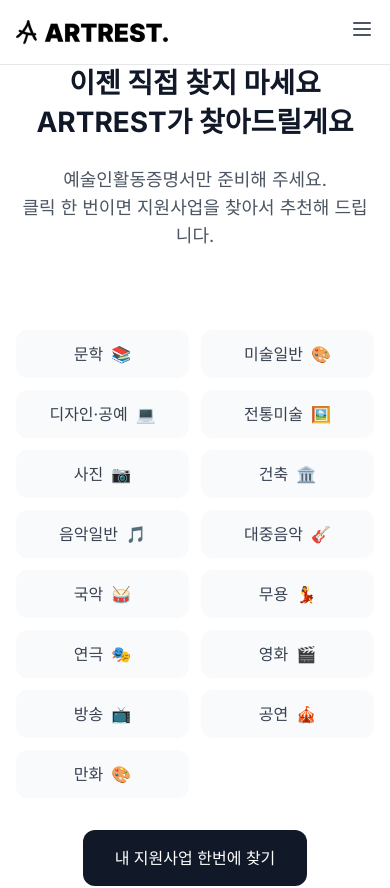
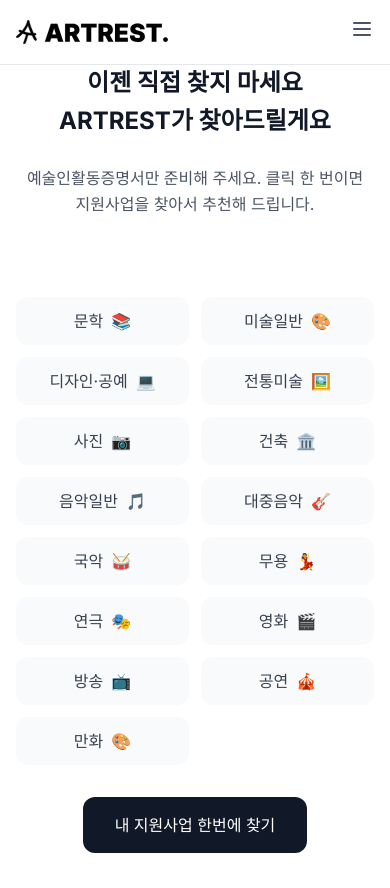
Before and after one commit to folioground/artrest_client, a Next.js app: page /service in a window 390 px wide. Shown: the top 888 px of the page. Built offline with nearby package versions, Linux system fonts and the light colour scheme.

Commit message:
fix3: resolve build errors

```diff
--- a/components/About.tsx
+++ b/components/About.tsx
@@ -78,7 +78,7 @@
          <div className="md:w-1/2">
            <span className="text-sm font-bold text-gray-500">Grow in Forest</span>
            <h3 className="text-2xl md:text-3xl font-bold text-gray-900 mt-2 mb-4">
-             예술가의 꿈을 키워줄 단 하나의 플랫폼
+             예술가의 꿈을 위한 유일한 플랫폼
            </h3>
            <p className="text-gray-600 leading-relaxed">
              예술가의 연 평균 소득은 456만원에 불과합니다. 하지만 이제는 다릅니다.
--- a/components/Services.tsx
+++ b/components/Services.tsx
@@ -1,6 +1,6 @@
 'use client'
 
-import { useEffect, useState } from 'react'
+import { useEffect, useState, useRef } from 'react'
 import Link from 'next/link'
 import Image from 'next/image'
 import { Swiper, SwiperSlide, SwiperProps } from 'swiper/react'
@@ -22,6 +22,12 @@
   title: string
   description: string
   alt: string
+}
+
+interface ServiceContentProps {
+  service: Service
+  isMobile: boolean
+  isFirst?: boolean
 }
 
 interface CategoryService extends ServiceBase {
@@ -78,7 +84,7 @@
     id: 'nft-portfolio',
     type: 'image',
     title: '작품 하나로 전 세계를 연결하다\nARTREST 디지털 갤러리',
-    description: '귀찮은 포트폴리오 관리도 디지털 갤러리에서 시작하세요.\n클릭 한 번으로 전시부터 판매까지.\n11조원의 글로벌 NFT 시장에서 당신의 가치를 높이세요.',
+    description: '포트폴리오 관리도 디지털 갤러리에서 시작하세요.\n클릭 한 번으로 전시부터 판매까지.\n11조원의 글로벌 NFT 시장에서 당신의 가치를 높이세요.',
     image: '/service-nft.jpg',
     alt: 'NFT와 포트폴리오 관리 서비스 소개'
   },
@@ -109,6 +115,7 @@
 
   return matches
 }
+
 
 const navigationStyles = `
   .swiper {
@@ -176,6 +183,20 @@
       scroll-snap-align: start;
       width: 100%;
     }
+
+    .opacity-0 {
+      opacity: 0;
+    }
+
+    .transform {
+      transform: translateY(4px);
+    }
+
+    .visible {
+      opacity: 1 !important;
+      transform: translateY(0) !important;
+      transition: all 0.6s ease-out !important;
+    }
   }
 `
 
@@ -196,13 +217,43 @@
 )
 
 // ServiceContent 컴포넌트 추출
-const ServiceContent = ({ service }: { service: Service }) => (
-  <div className="max-w-7xl mx-auto flex flex-col md:flex-row md:items-center md:justify-between gap-12">
+
+const ServiceContent = ({ service, isMobile, isFirst = false }: ServiceContentProps) => {
+  const sectionRef = useRef<HTMLDivElement>(null)
+
+  useEffect(() => {
+    if (!isMobile || isFirst) return;
+
+    const observer = new IntersectionObserver(
+      (entries) => {
+        entries.forEach((entry) => {
+          if (entry.isIntersecting) {
+            entry.target.classList.add('visible')
+          }
+        })
+      },
+      { threshold: 0.1 }
+    )
+
+    if (sectionRef.current) {
+      observer.observe(sectionRef.current)
+    }
+
+    return () => observer.disconnect()
+  }, [isMobile, isFirst])
+
+  return (
+    <div
+      ref={isMobile && !isFirst ? sectionRef : undefined}
+      className={`max-w-7xl mx-auto flex flex-col md:flex-row md:items-center md:justify-between gap-12
+        ${isMobile && !isFirst ? 'opacity-0 transform translate-y-4 transition-all duration-600 ease-out' : ''}`}
+    >
       <div className="w-full md:w-5/12 text-center md:text-left">
-      <h2 className="text-[28px] leading-[1.4] font-bold text-gray-900 mb-6 whitespace-pre-line">
+        <h2 className="text-[24px] md:text-[28px] leading-[1.6] md:leading-[1.4] font-bold text-gray-900 mb-6 whitespace-pre-line">
           {service.title}
         </h2>
-      <p className="text-lg text-gray-600 whitespace-pre-line">
+        <p className={`text-base md:text-lg text-gray-600
+          ${isMobile ? 'whitespace-normal break-keep leading-relaxed' : 'whitespace-pre-line'}`}>
           {service.description}
         </p>
       </div>
@@ -244,6 +295,7 @@
       </div>
     </div>
   )
+}
 
 export default function Service() {
   const [isLoading, setIsLoading] = useState(true)
@@ -295,12 +347,16 @@
 
       {isMobile ? (
         <div className="mobile-sections">
-          {services.map((service) => (
+          {services.map((service, index) => (
             <section
               key={service.id}
               className="mobile-section py-16 px-4 bg-white"
             >
-              <ServiceContent service={service} />
+              <ServiceContent
+                service={service}
+                isMobile={true}
+                isFirst={index === 0}
+              />
             </section>
           ))}
         </div>
@@ -310,7 +366,7 @@
             {services.map((service) => (
               <SwiperSlide key={service.id}>
                 <section className="min-h-screen py-24 px-8 bg-white">
-                  <ServiceContent service={service} />
+                  <ServiceContent service={service} isMobile={false} />
                 </section>
               </SwiperSlide>
             ))}
```
Lines whose indentation alone changed are shown as unchanged.
